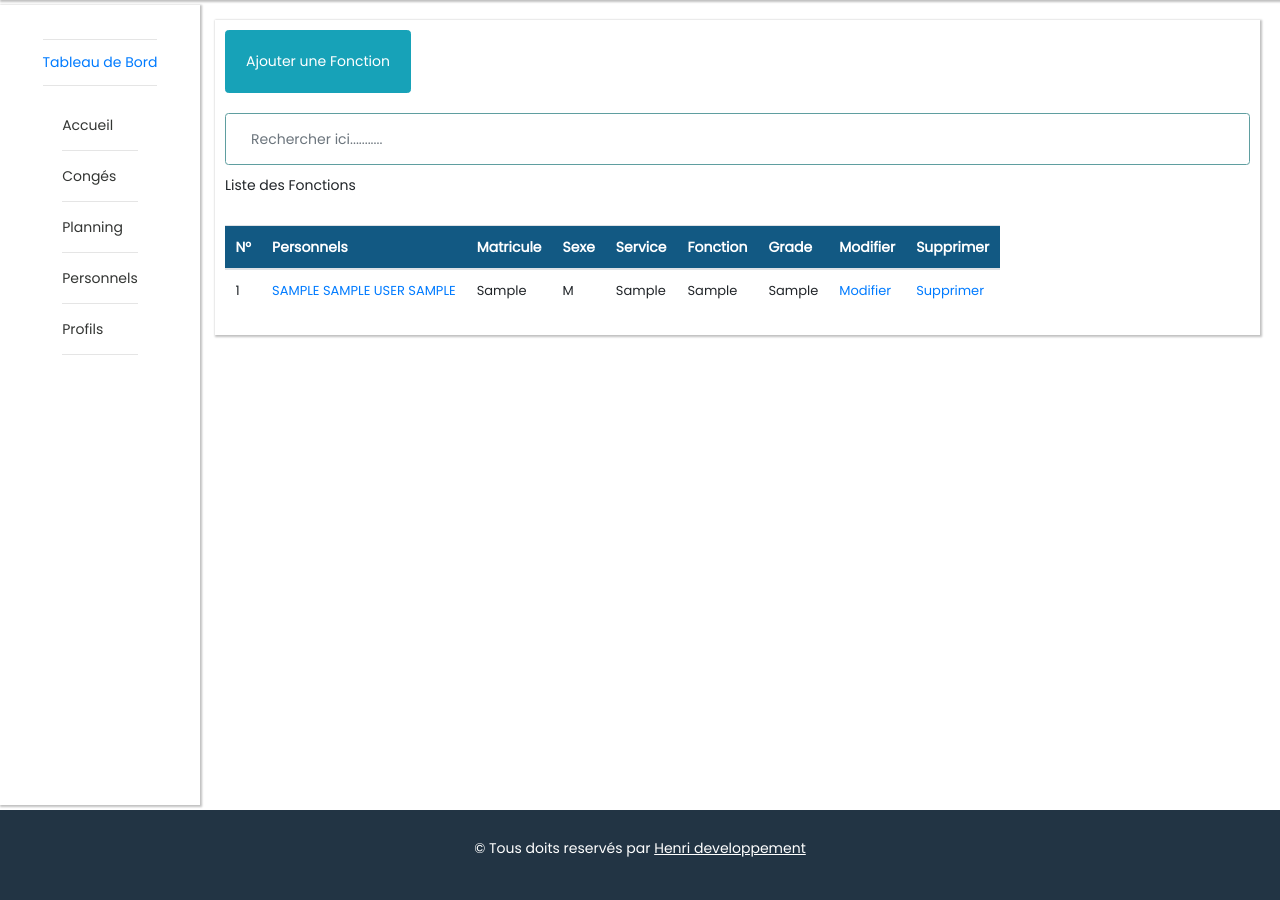
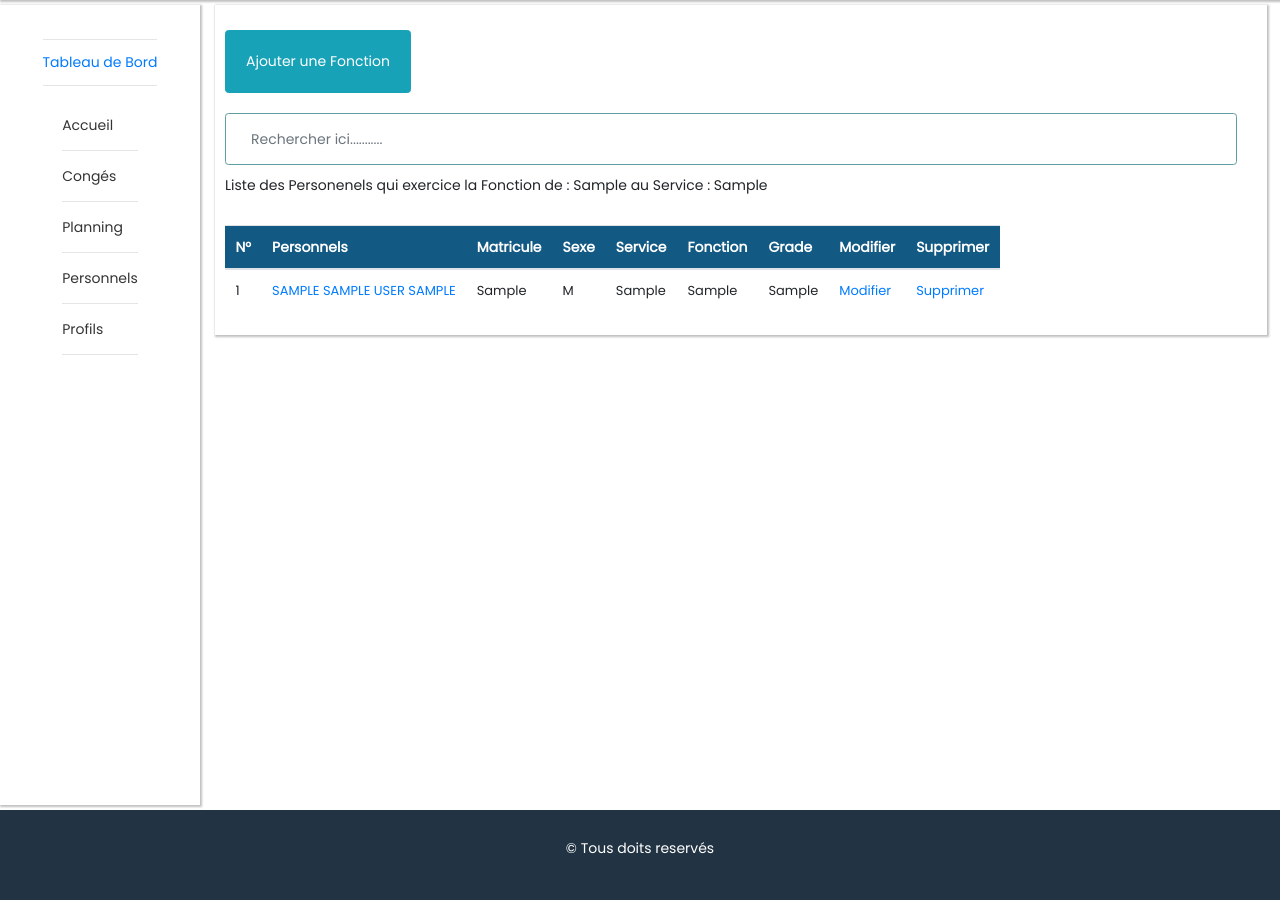
Before and after one commit to Henriprogrammmeurweb/codeSourceMemoireEsis2023, a Django app: a page that uses templates/footer/footer.html in a window 1280 px wide. Shown: the part 90-990 px from the top of the page. Run offline with Django 4.2, Linux system fonts and the light colour scheme; a user stored in the database is signed in; tables that the repository leaves empty hold one stand-in row (values such as "Sample post"); some libraries are stand-ins or nearby versions.

Commit message:
changement des fichiers listeFonction.html, listeFonctionPersonnel.html, AppPlanning/views.py et footer.html

```diff
--- a/AppPersonnel/templates/fonction/listeFonction.html
+++ b/AppPersonnel/templates/fonction/listeFonction.html
@@ -114,8 +114,8 @@
 
               <tr>
                 <td>{{forloop.counter}}</td>
-                <td style="text-transform: uppercase;"><a href="{% url 'listePersonnelFonction' liste_object.id %}"><i class="fa fa-user-circle" aria-hidden="true"></i> {{liste_object.designation}}</a></td>
-                <td>{{liste_object.service}}</td>
+                <td style="text-transform: uppercase;"><a href="{% url 'listePersonnelFonction' liste_object.id %}"><i class="fa fa-user-circle" aria-hidden="true"></i> {{liste_object.designation|truncatewords:2}}</a></td>
+                <td>{{liste_object.service|truncatewords:2}}</td>
                 <td><a href="{% url 'listePersonnelFonction' liste_object.id %}">Personnels</a></td>
                 <td>{{liste_object.date_creation}}</td>
                 <td>{{liste_object.date_modification}}</td>
--- a/AppPersonnel/templates/fonction/listePersonnelFonction.html
+++ b/AppPersonnel/templates/fonction/listePersonnelFonction.html
@@ -3,9 +3,10 @@
  <style>
     .content{
         display: flex;
-        justify-content: center;
-        align-items: center;
-        margin-left: 206px;
+        justify-content:flex-start;
+        align-items: flex-start;
+        box-shadow: 1px 1px 2px 1px rgba(0, 0, 0, 0.25);
+        margin-right: 1%;
 
     }
     .content  .contenus{
@@ -16,7 +17,6 @@
         justify-content: flex-start;
         align-items:flex-start;
         flex-wrap: wrap;
-        box-shadow: 1px 1px 2px 1px rgba(0, 0, 0, 0.25);
         padding: 10px;
         margin-right: 20px;
 
@@ -86,7 +86,7 @@
                     <input type="text" name="recherche" class="form-control" required
                     placeholder="Rechercher ici..........." id="search">
                 </form>
-            <p>Liste des Fonctions</p>
+            <p>Liste des Personenels qui exercice la Fonction de : {{get_id.designation}} au Service : {{get_id.service}}</p>
             </div>
             <table class="table table-hover table-responsive">
 
@@ -136,7 +136,7 @@
 
               {% empty %}
               <tr>
-                <td colspan="5">Pas des Fonctions dans la Base de données</td>
+                <td colspan="5">Pas des Personnels dans la Base de données</td>
               </tr>
 
                 </tbody>
--- a/templates/footer/footer.html
+++ b/templates/footer/footer.html
@@ -30,5 +30,5 @@
 
 
 <footer>
-        <p>&copy Tous doits reservés par <a href="https://github.com/Henriprogrammmeurweb" target="_blank">Henri developpement</a> </p>
+        <p>&copy Tous doits reservés</p>
 </footer>
```
Also changed, not shown: AppPlanning/views.py (+10 -7 lines), media/infirmiere.jpg (added).
